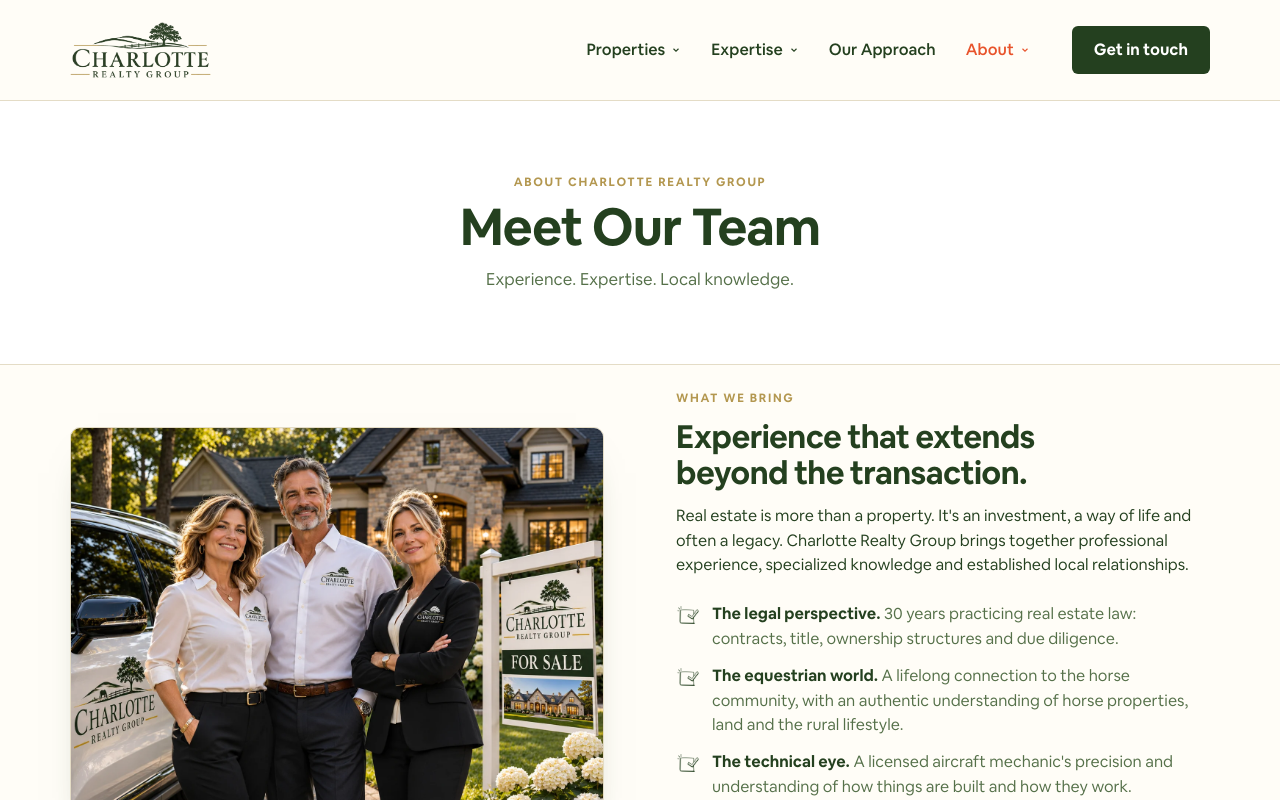
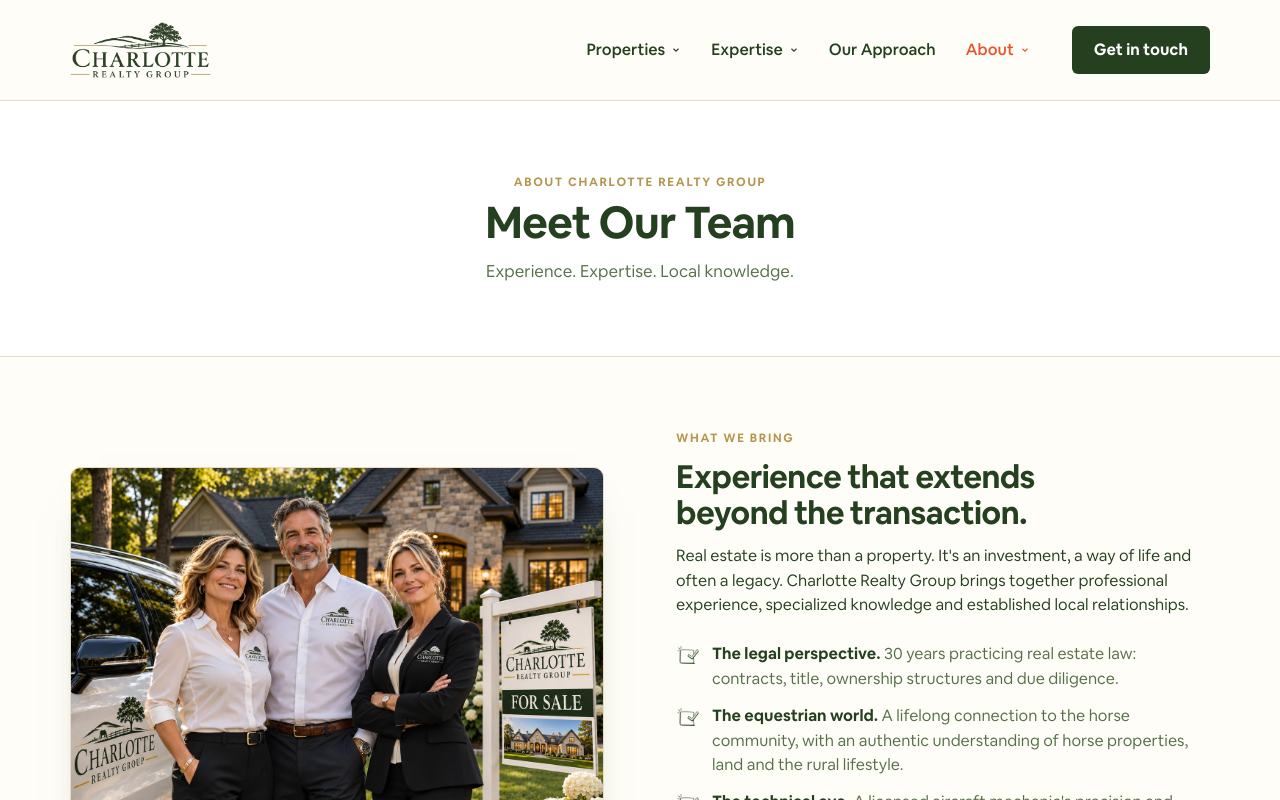
Before and after one commit to zazendesigns1/crc, a Next.js app: page /agents in a window 1280 px wide. Shown: the top 800 px of the page. Built offline with nearby package versions, Linux system fonts and the light colour scheme.

Commit message:
Smaller balanced sub-page titles; consistent spacing below title bands; even padding around Approach cards
Co-Authored-By: Claude Opus 5.5 <noreply@anthropic.com>
Claude-Session: https://claude.ai/code/session_01Xsq23KtxJzc5kVVGjT4hLn

```diff
--- a/app/approach/page.tsx
+++ b/app/approach/page.tsx
@@ -15,7 +15,7 @@ export default function Approach() {
         <p>We believe great real estate representation is built on three principles.</p>
       </div></div>
 
-      <section className="band"><div className="wrap"><ApproachCols /></div></section>
+      <section className="band approach-band"><div className="wrap"><ApproachCols /></div></section>
 
       <section className="band">
         <div className="wrap split">
--- a/app/globals.css
+++ b/app/globals.css
@@ -1235,3 +1235,12 @@ footer.site .foot-links{row-gap:14px}
 .hpill-main:hover{background:var(--forest);color:#fff;transform:none}
 .hdr-hero .hpill-main{background:transparent;color:#fff;box-shadow:inset 0 0 0 1.5px rgba(255,255,255,.8)}
 .hdr-hero .hpill-main:hover{background:#fff;color:var(--forest)}
+/* Sub-page title: a touch smaller so long titles stay balanced */
+.page-head h1{font-size:clamp(2rem,3.6vw,2.75rem);text-wrap:balance;max-width:900px;margin-left:auto;margin-right:auto}
+/* Even space above and below the three approach cards */
+.band.approach-band{padding:72px 0!important}
+.band.approach-band + .band{padding-top:72px!important}
+@media (max-width:700px){.band.approach-band{padding:48px 0!important}.band.approach-band + .band{padding-top:48px!important}}
+/* Consistent space below every sub-page title band */
+.page-head + section.band,.page-head + .band,.page-head + section{padding-top:72px!important}
+@media (max-width:700px){.page-head + section.band,.page-head + .band,.page-head + section{padding-top:44px!important}.band.approach-band{padding-bottom:44px!important}}
```
